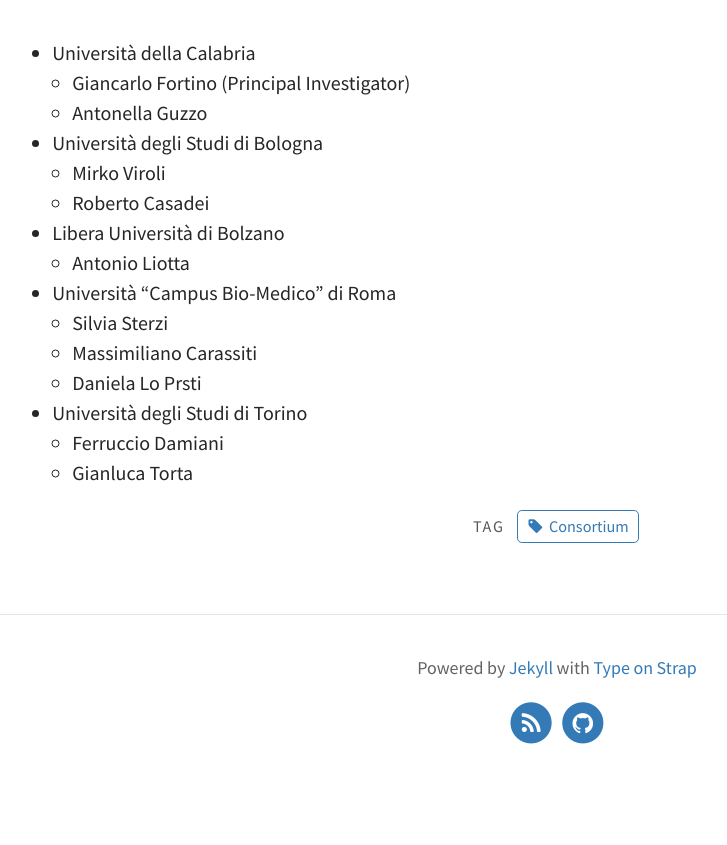
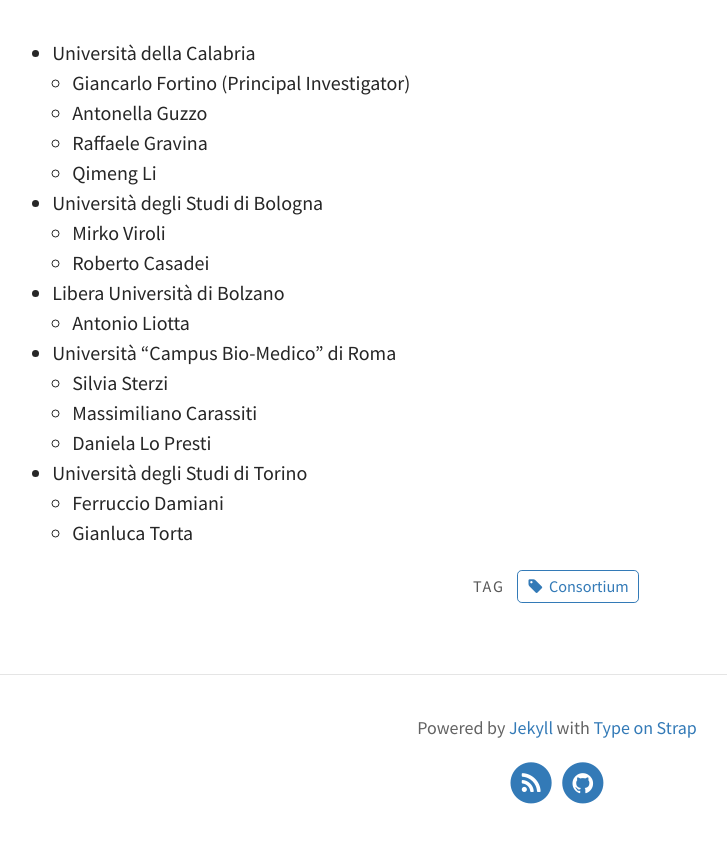
Before and after one commit to common-wears/2022, a Jekyll site: the page built from pages/consortium.md, in a window 1280 px wide. Shown: the part 374-1219 px from the top of the page, without its empty margins (83-810 px from the left). Built offline with Jekyll 4.4.1, drawn with Linux system fonts in a browser that asks for light colours; before the commit the page ends 1159 px from its top, so only the background shows below that.

Commit message:
Update consortium.md

```diff
--- a/pages/consortium.md
+++ b/pages/consortium.md
@@ -10,6 +10,8 @@ tags: [Consortium]
  * Università della Calabria
    - Giancarlo Fortino (Principal Investigator)
    - Antonella Guzzo
+   - Raffaele Gravina
+   - Qimeng Li
 
  * Università degli Studi di Bologna
    - Mirko Viroli
@@ -21,7 +23,7 @@ tags: [Consortium]
  * Università "Campus Bio-Medico" di Roma
    - Silvia Sterzi
    - Massimiliano Carassiti
-   - Daniela Lo Prsti
+   - Daniela Lo Presti
 
  * Università degli Studi di Torino
    - Ferruccio Damiani
```
